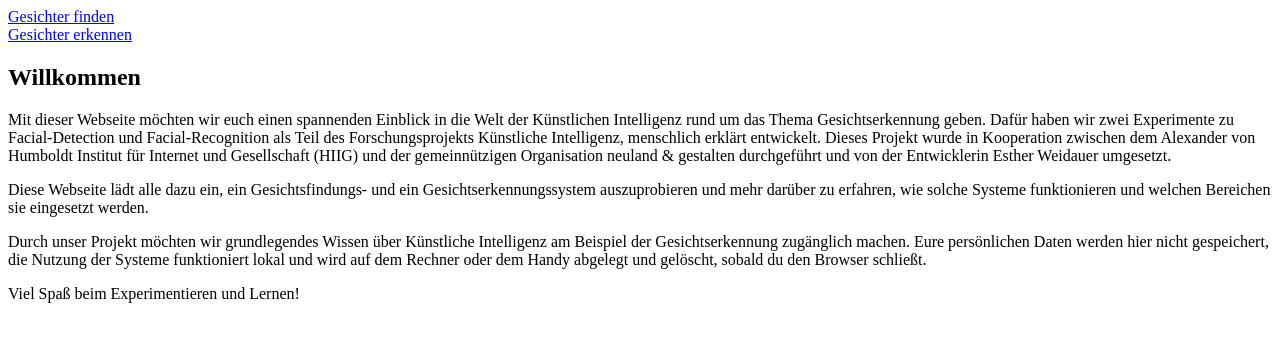
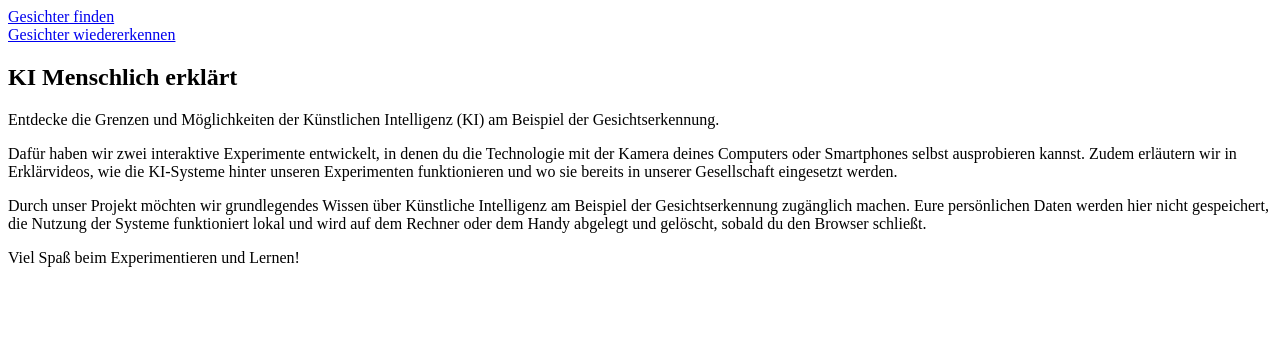
Before and after one commit to hiig-berlin/ki-experimente, a website: page content/index.html in a window 1280 px wide. Drawn offline with Linux system fonts and the light colour scheme.

```diff
--- a/content/index.html
+++ b/content/index.html
@@ -11,29 +11,25 @@
     <a
       class="bnt"
       href="/gesichter-erkennen/"
-      aria-label="Experiment B: Gesichter erkennen"
-      >Gesichter erkennen</a
+      aria-label="Experiment B: Gesichter wiedererkennen"
+      >Gesichter wiedererkennen</a
     >
   </div>
 </section>
 <section class="container">
-  <h1>Willkommen</h1>
+  <h1>KI Menschlich erklärt</h1>
 
   <p>
-    Mit dieser Webseite möchten wir euch einen spannenden Einblick in die Welt
-    der Künstlichen Intelligenz rund um das Thema Gesichtserkennung geben. Dafür
-    haben wir zwei Experimente zu Facial-Detection und Facial-Recognition als
-    Teil des Forschungsprojekts Künstliche Intelligenz, menschlich erklärt
-    entwickelt. Dieses Projekt wurde in Kooperation zwischen dem Alexander von
-    Humboldt Institut für Internet und Gesellschaft (HIIG) und der
-    gemeinnützigen Organisation neuland & gestalten durchgeführt und von der
-    Entwicklerin Esther Weidauer umgesetzt.
+    Entdecke die Grenzen und Möglichkeiten der Künstlichen Intelligenz (KI) am
+    Beispiel der Gesichtserkennung.
   </p>
 
   <p>
-    Diese Webseite lädt alle dazu ein, ein Gesichtsfindungs- und ein
-    Gesichtserkennungssystem auszuprobieren und mehr darüber zu erfahren, wie
-    solche Systeme funktionieren und welchen Bereichen sie eingesetzt werden.
+    Dafür haben wir zwei interaktive Experimente entwickelt, in denen du die
+    Technologie mit der Kamera deines Computers oder Smartphones selbst
+    ausprobieren kannst. Zudem erläutern wir in Erklärvideos, wie die KI-Systeme
+    hinter unseren Experimenten funktionieren und wo sie bereits in unserer
+    Gesellschaft eingesetzt werden.
   </p>
 
   <p>
```
Also changed, not shown: content/gesichter-erkennen.html (+1 -1 lines), content/gesichter-finden.html (+5 -10 lines), content/static/main.css (+4 -4 lines), templates/menu.html (+1 -1 lines), content/assets/Willy__Buro_fur_Sinn_und_Unsinn_an_abstract_painting_featuring__8e0372d3-ea41-49ab-bd6b-3731ec2d93d6.png (deleted), content/assets/bg-image-5.jpg (added), content/assets/bg-image-6.jpg (added).
